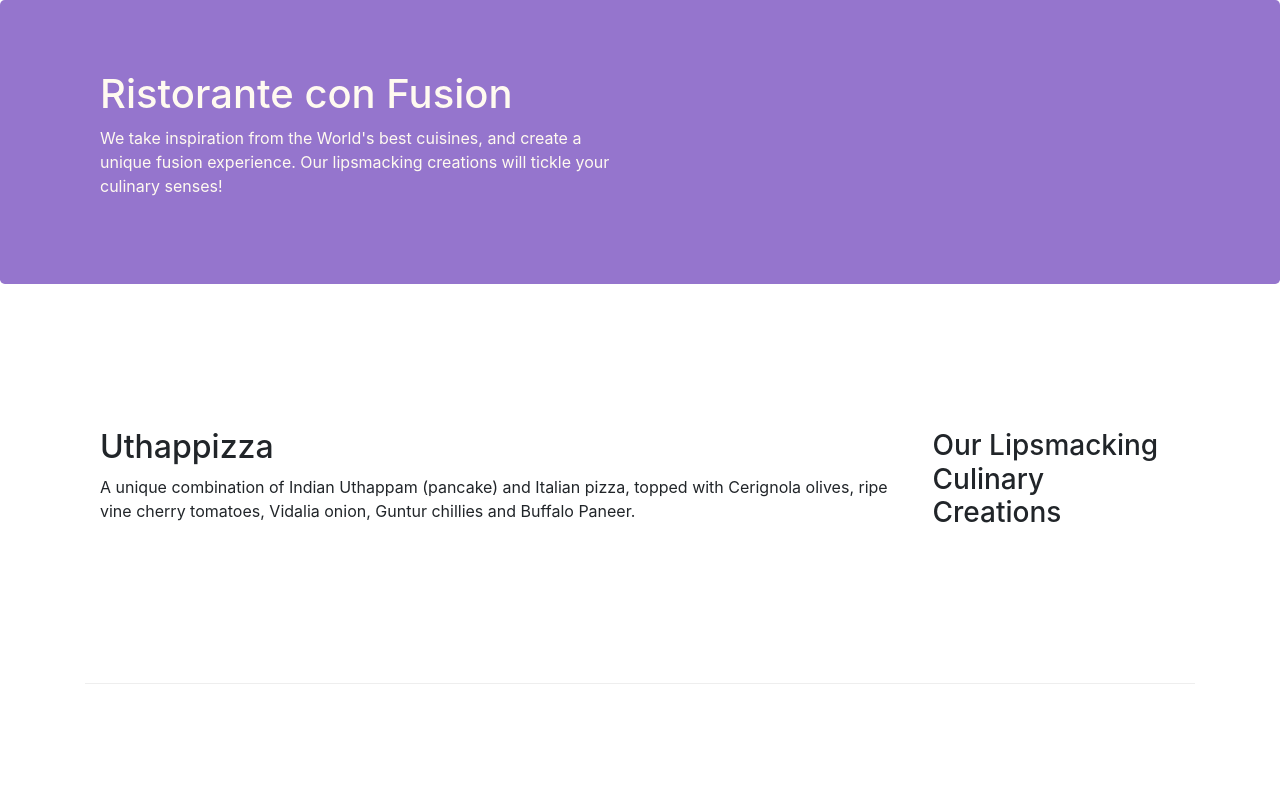
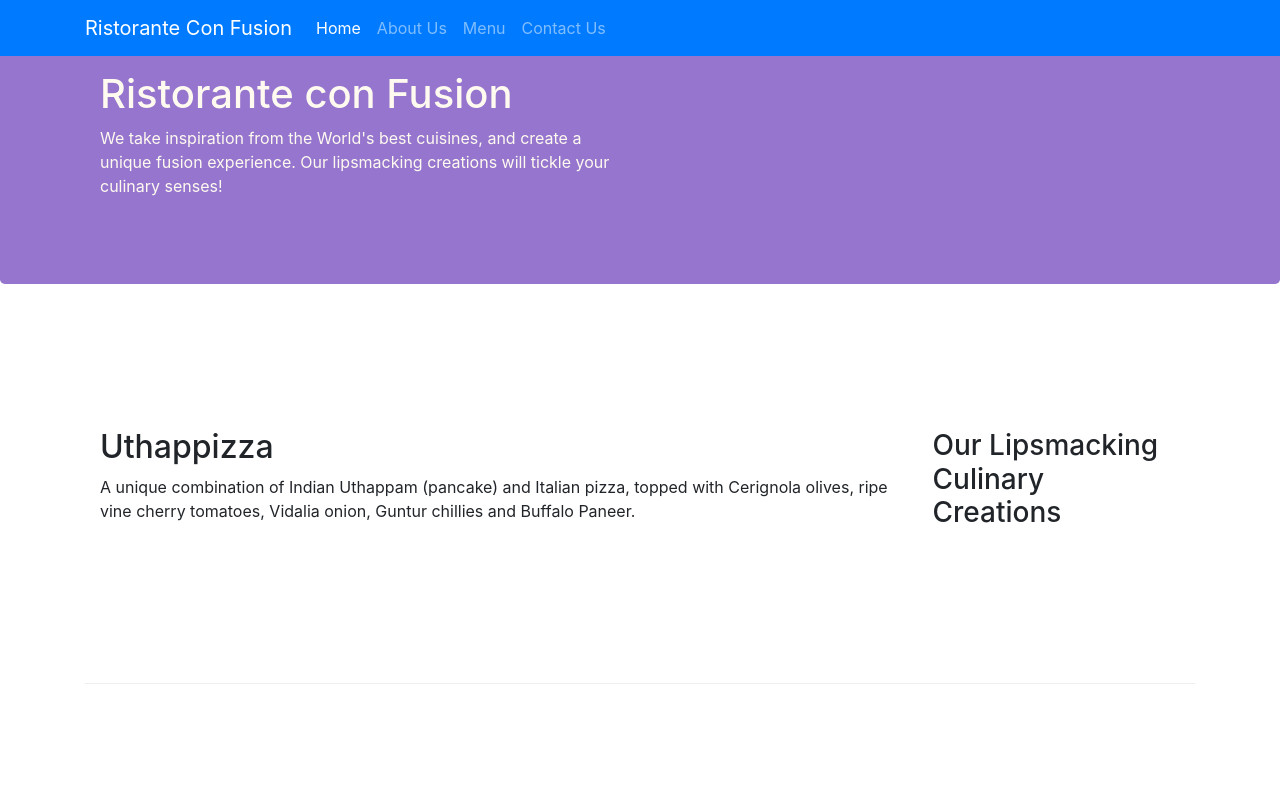
Before and after one commit to garimaarorashuttl/web_bootstrap, a website: page index.html in a window 1280 px wide. Shown: the top 800 px of the page. Drawn offline with nearby package versions, Linux system fonts and the light colour scheme.

Commit message:
Adding navigation bars

```diff
--- a/index.html
+++ b/index.html
@@ -14,6 +14,17 @@
 </head>
 
 <body>
+    <nav class="navbar navbar-dark navbar-expand-sm bg-primary fixed-top">
+        <div class="container">
+            <a class="navbar-brand" href="#">Ristorante Con Fusion</a>
+            <ul class="navbar-nav mr-auto">
+                <li class="nav-item active"><a class="nav-link" href="#">Home</a></li>
+                <li class="nav-item"><a class="nav-link" href="./aboutus.html">About Us</a></li>
+                <li class="nav-item"><a class="nav-link" href="#">Menu</a></li>
+                <li class="nav-item"><a class="nav-link" href="#">Contact Us</a></li>
+            </ul>
+        </div>
+    </nav>
 
     <header class="jumbotron">
         <div class="container">
```
